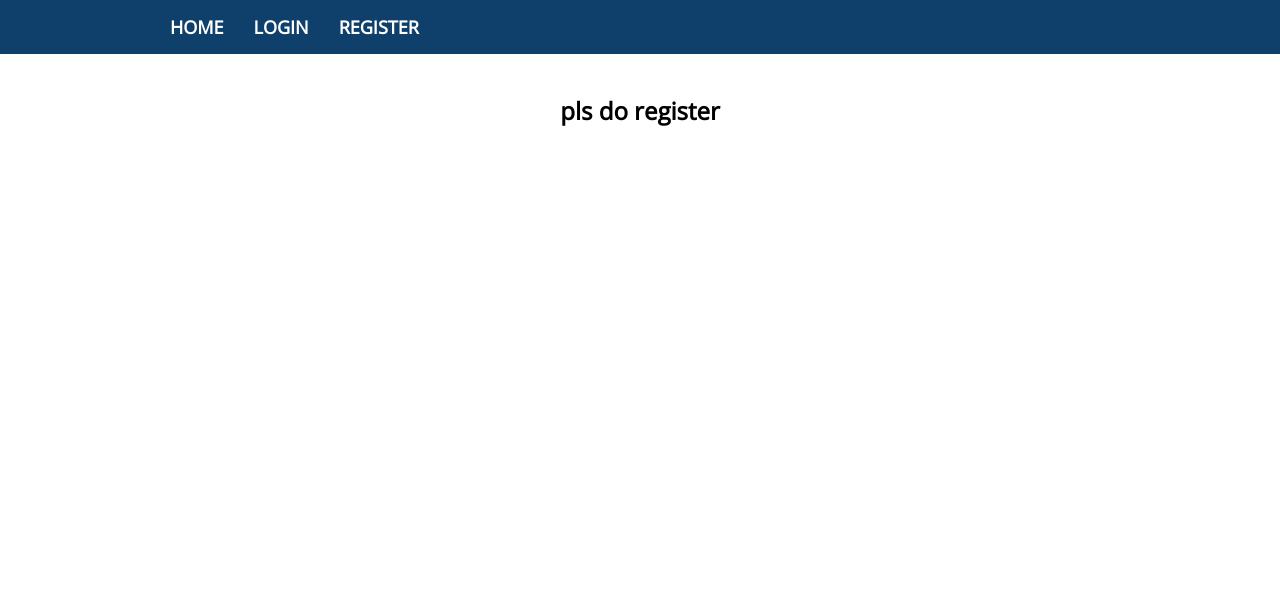
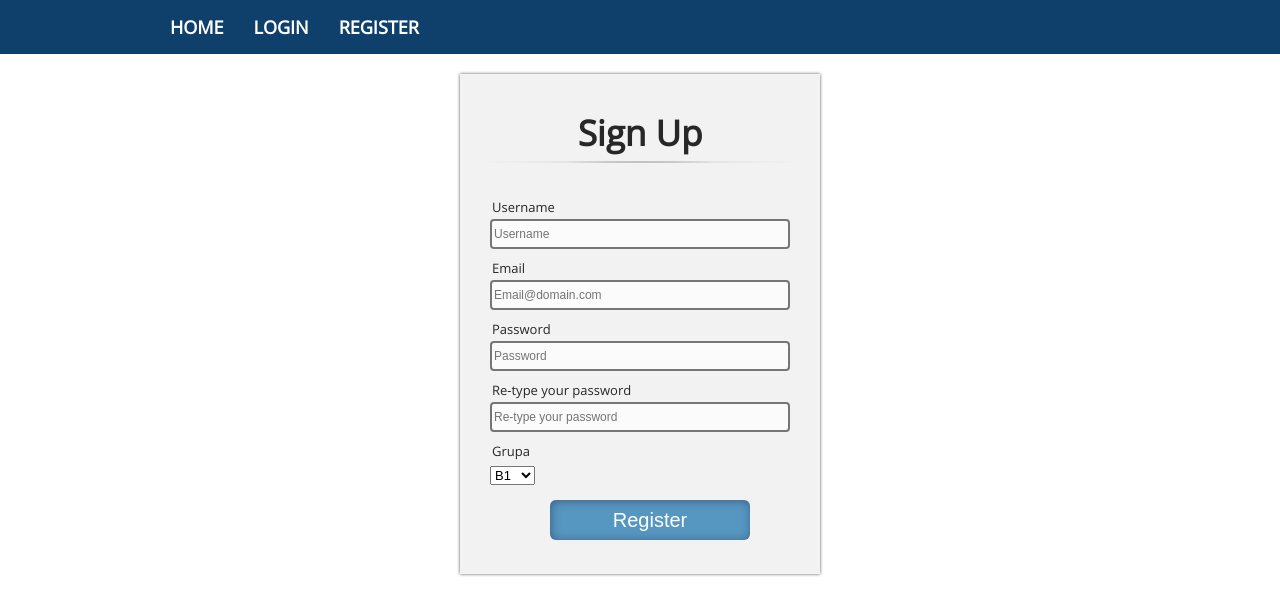
Before and after one commit to verciucsergiu/2Fv-2F-Web, a website: page index.html in a window 1280 px wide. Both pictures are taken after a click on the link "REGISTER". Drawn offline with Linux system fonts and the light colour scheme.

Commit message:
partial register page

```diff
--- a/src/pages/login/login.page.css
+++ b/src/pages/login/login.page.css
@@ -4,19 +4,22 @@
 
 .login-box {
     font-family: Open-Sans;
-    margin-top: 30px;
     width: 360px;
-    background: rgba(157,233,255,1);
+    background: rgba(228, 228, 228, 0.486);
+    -moz-box-shadow: 0 0 3px #535353;
+    -webkit-box-shadow: 0 0 3px #535353;
+    box-shadow: 0 0 3px #535353;
+    /*background: rgba(157,233,255,1);
     -moz-box-shadow: 0 0 3px #007ea2;
     -webkit-box-shadow: 0 0 3px #007ea2;
-    box-shadow: 0 0 3px #007ea2;
+    box-shadow: 0 0 3px #007ea2;*/
     box-sizing: border-box;
     padding: 30px;
     padding-top: 0px;
 }
 
 .login-box h3 {
-    font-size: 40px;
+    font-size: 35px;
     padding: 0px;
     margin: 0px;
     margin-top: 10px;
@@ -31,19 +34,12 @@
 }
 
 .login-box input[type="text"],input[type="password"] {
-    background: rgba(255,255,255,0.5);
+    background: rgb(255, 254, 254);
+    box-shadow: 1px 1px 10px rgba(42, 44, 65, 0.22) inset;
     font-size: 15px;
     text-align: center;
     border: none;
     padding: auto;
-}
-.login-box input[type="submit"] {
-    padding: auto;
-    border: none;
-    font-size: 20px;
-
-    background: rgb(0,120,204);
-    color: White;
 }
 
 .login-box .btn-submit {
--- a/src/pages/register/register.page.css
+++ b/src/pages/register/register.page.css
@@ -1,3 +1,65 @@
 .register-container {
     margin-top: 20px;
 }
+
+.register-box {
+    color: rgb(39, 39, 39);
+    width: 360px;
+    height: 500px;
+    /*background: rgba(246, 246, 246, 0.52);*/
+    background: rgba(228, 228, 228, 0.486);
+    -moz-box-shadow: 0 0 3px #535353;
+    -webkit-box-shadow: 0 0 3px #535353;
+    box-shadow: 0 0 3px #535353;
+    box-sizing: border-box;
+    padding: 30px;
+    padding-top: 0px;
+}
+
+.register-box h3 {
+    text-align: center;
+    font-weight: bold;
+    font-size: 35px;
+}
+
+.register-box h3::after {
+    content:' ';
+    width: 100%;
+    display: block;
+    height: 2px;
+    border: 5px;
+    margin-top: 5px;
+    background: radial-gradient(rgb(109, 109, 109),rgba(228, 228, 228, 0.9),rgba(255, 255, 255, 0.5));
+}
+
+.register-box label {
+    display: flex;
+    font-size: 13px;
+    margin: 0px;
+    margin-top: 10px;
+    margin-bottom: 3px;
+    padding-left: 2px;
+}
+
+.register-box input{
+    font-size: 12px;
+    margin: 0px;
+    width: 100%;
+    height: 30px;
+    border-style: solid;
+    border-radius: 4px;
+    background: rgba(255, 255, 255,0.7);
+}
+
+.register-box select{
+    font-size: 13px;
+    width: 15%;
+}
+
+.btn{
+    height: 40px;
+    line-height: 0px;
+    margin-left: 20%;
+    margin-top: 15px;
+    border-radius: 6px;
+}
--- a/src/pages/register/register.page.html
+++ b/src/pages/register/register.page.html
@@ -1,3 +1,21 @@
 <div class="flex-container-center register-container">
-    <h2>pls do register</h2>
+    <div class="register-box">
+        <h3>Sign Up</h3>
+        <label for="username" class="label">Username</label>
+        <input id="username" type="text" name="username" placeholder="Username">
+        <label for="email" class="label">Email</label>
+        <input id="email" type="text" name="email" placeholder="Email@domain.com">
+        <label for="password" class="label">Password</label>
+        <input id="password" type="password" name="password" placeholder="Password">
+        <label for="password2" class="label">Re-type your password</label>
+        <input id="password2" type="password" name="password2" placeholder="Re-type your password">
+        <label for="grupa" class="label grupa">Grupa</label>
+        <select id="grupa" class="select">
+            <option value="B1">B1</option>
+            <option value="B2">B2</option>
+            <option value="B3">B3</option>
+            <option value="B4">B4</option>
+        </select><br>
+        <button id="submit" class="btn btn-submit">Register</button>
+    </div>
 </div>
--- a/style.css
+++ b/style.css
@@ -73,14 +73,17 @@ body {
 .btn {
     cursor: pointer;
     min-width: 200px;
+    line-height: 0px;
+    height: 50px;
     padding: 15px;
     font-size: 20px;
     border-radius: 10px;
     border: none;
+    box-shadow: 1px 1px 10px rgba(42, 44, 65, 0.5) inset;
 }
 
 .btn.btn-submit {
-    background-color: rgb(0,120,204);
+    background-color: rgb(86, 151, 194);
     color: white;
 }
 
```
